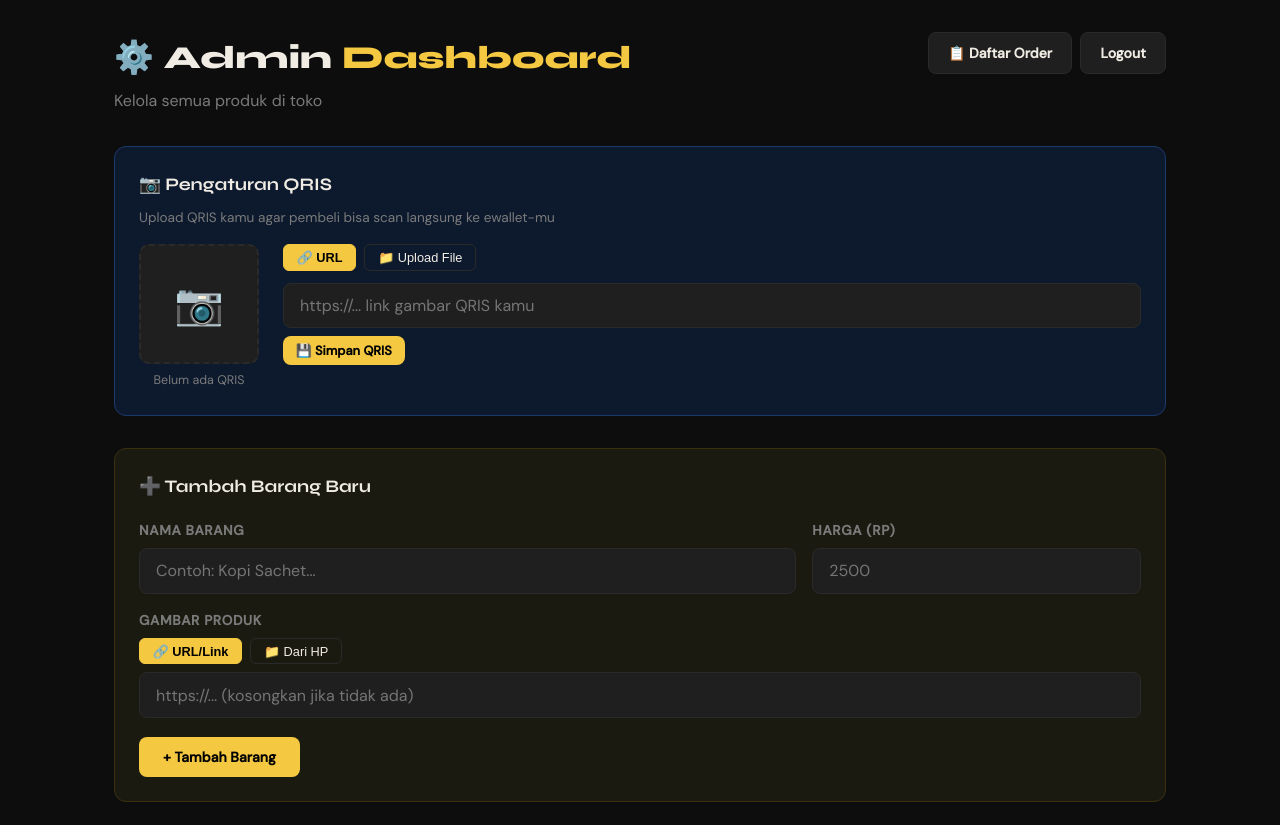
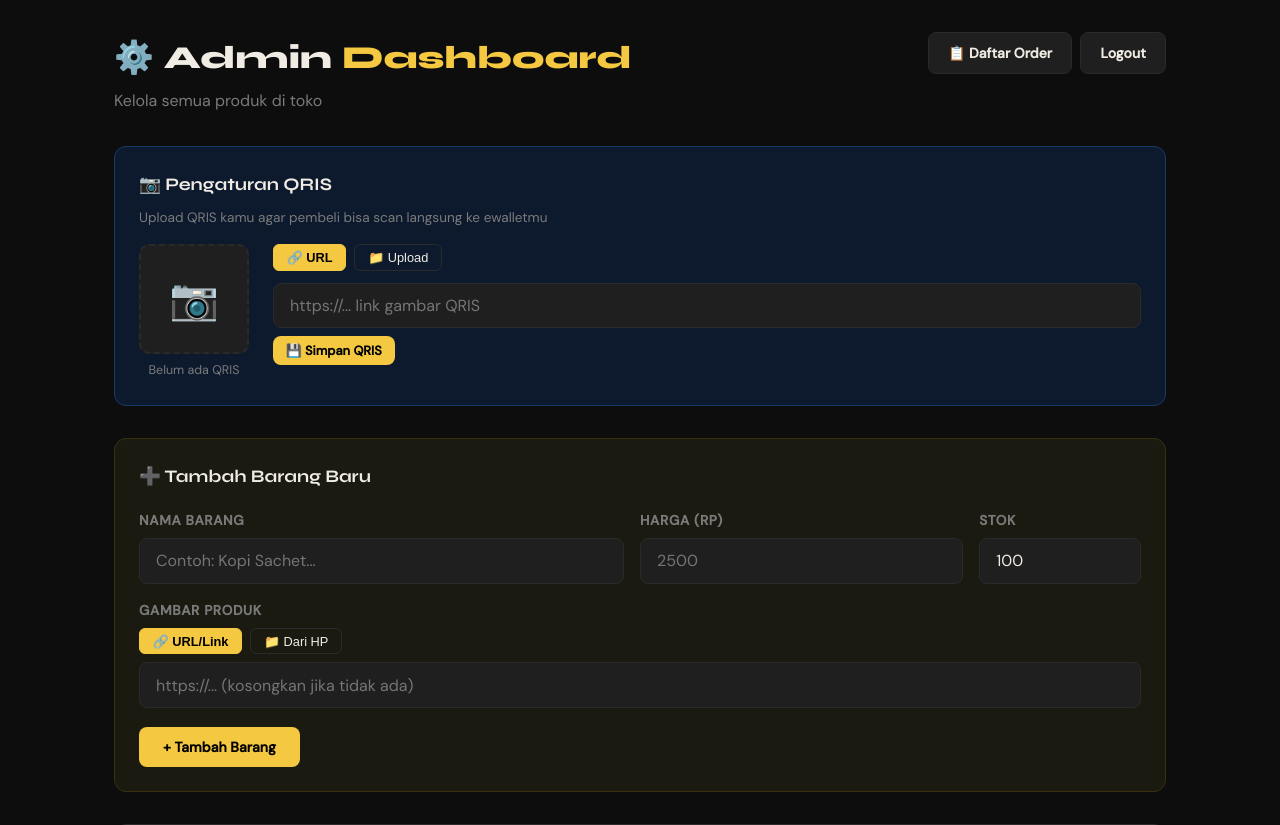
Before and after one commit to GabHub7/pystore, a Flask app: template templates/admin_dashboard.html in a window 1280 px wide. Shown: the part 64-889 px from the top of the page. Run offline with Flask 3, Linux system fonts and the light colour scheme; the template is opened without the code that fills it, so the values that code supplies are empty.

Commit message:
Update admin_dashboard.html

```diff
--- a/templates/admin_dashboard.html
+++ b/templates/admin_dashboard.html
@@ -12,38 +12,34 @@
   </div>
 </div>
 
-<!-- QRIS MANAGEMENT -->
+<!-- QRIS -->
 <div class="card" style="margin-bottom:2rem;background:#0d1a2e;border-color:#1a3a6e;">
   <h3 style="margin-bottom:0.5rem;">📷 Pengaturan QRIS</h3>
-  <p class="text-muted" style="font-size:0.85rem;margin-bottom:1rem;">Upload QRIS kamu agar pembeli bisa scan langsung ke ewallet-mu</p>
-
+  <p class="text-muted" style="font-size:0.85rem;margin-bottom:1rem;">Upload QRIS kamu agar pembeli bisa scan langsung ke ewalletmu</p>
   <div style="display:flex;gap:1.5rem;flex-wrap:wrap;align-items:flex-start;">
-    <!-- Preview QRIS -->
     <div style="flex-shrink:0;">
       {% if qris_url %}
-      <div style="background:#fff;padding:0.5rem;border-radius:10px;width:120px;height:120px;overflow:hidden;">
+      <div style="background:#fff;padding:0.5rem;border-radius:10px;width:110px;height:110px;overflow:hidden;">
         <img src="{{ qris_url }}" alt="QRIS" style="width:100%;height:100%;object-fit:contain;">
       </div>
       <p class="text-success" style="font-size:0.78rem;margin-top:0.4rem;text-align:center;">✅ QRIS Aktif</p>
       {% else %}
-      <div style="background:var(--surface2);border:2px dashed var(--border);border-radius:10px;width:120px;height:120px;display:flex;align-items:center;justify-content:center;">
+      <div style="background:var(--surface2);border:2px dashed var(--border);border-radius:10px;width:110px;height:110px;display:flex;align-items:center;justify-content:center;">
         <span style="font-size:2.5rem;">📷</span>
       </div>
       <p class="text-muted" style="font-size:0.78rem;margin-top:0.4rem;text-align:center;">Belum ada QRIS</p>
       {% endif %}
     </div>
-
-    <!-- Form upload QRIS -->
     <div style="flex:1;min-width:220px;">
       <form method="POST" action="/admin/set-qris" enctype="multipart/form-data">
         <div style="display:flex;gap:0.5rem;margin-bottom:0.75rem;">
-          <button type="button" onclick="setQrisMode('url')" id="qbtn-url"
+          <button type="button" onclick="setQMode('url')" id="qbtn-url"
             style="padding:0.3rem 0.8rem;border-radius:6px;border:1px solid var(--accent);background:var(--accent);color:#000;font-size:0.8rem;cursor:pointer;font-weight:700;">🔗 URL</button>
-          <button type="button" onclick="setQrisMode('file')" id="qbtn-file"
-            style="padding:0.3rem 0.8rem;border-radius:6px;border:1px solid var(--border);background:transparent;color:var(--text);font-size:0.8rem;cursor:pointer;">📁 Upload File</button>
+          <button type="button" onclick="setQMode('file')" id="qbtn-file"
+            style="padding:0.3rem 0.8rem;border-radius:6px;border:1px solid var(--border);background:transparent;color:var(--text);font-size:0.8rem;cursor:pointer;">📁 Upload</button>
         </div>
         <div id="qmode-url">
-          <input type="text" name="qris_url" placeholder="https://... link gambar QRIS kamu" style="margin-bottom:0.5rem;">
+          <input type="text" name="qris_url" placeholder="https://... link gambar QRIS" style="margin-bottom:0.5rem;">
         </div>
         <div id="qmode-file" style="display:none;">
           <input type="file" name="qris_file" accept="image/*"
@@ -59,14 +55,18 @@
 <div class="card" style="margin-bottom:2rem;background:#1a1a10;border-color:#3a3010;">
   <h3 style="margin-bottom:1.2rem;">➕ Tambah Barang Baru</h3>
   <form method="POST" action="/admin/tambah">
-    <div style="display:flex;gap:1rem;flex-wrap:wrap;align-items:flex-end;">
-      <div class="form-group" style="flex:2;min-width:160px;margin:0;">
+    <div style="display:flex;gap:1rem;flex-wrap:wrap;">
+      <div class="form-group" style="flex:3;min-width:160px;margin:0;">
         <label>Nama Barang</label>
         <input type="text" name="nama" placeholder="Contoh: Kopi Sachet..." required>
       </div>
-      <div class="form-group" style="flex:1;min-width:120px;margin:0;">
+      <div class="form-group" style="flex:2;min-width:110px;margin:0;">
         <label>Harga (Rp)</label>
         <input type="number" name="harga" placeholder="2500" min="0" required>
+      </div>
+      <div class="form-group" style="flex:1;min-width:90px;margin:0;">
+        <label>Stok</label>
+        <input type="number" name="stok" placeholder="100" min="0" value="100" required>
       </div>
     </div>
     <div class="form-group" style="margin-top:1rem;">
@@ -106,13 +106,21 @@
           {% if b.gambar %}
           <img src="{{ b.gambar }}" alt="{{ b.nama }}" style="width:100%;height:100%;object-fit:cover;"
             onerror="this.parentElement.innerHTML='<span style=font-size:1.8rem>🛍️</span>'">
-          {% else %}
-          <span style="font-size:1.8rem;">🛍️</span>
-          {% endif %}
+          {% else %}<span style="font-size:1.8rem;">🛍️</span>{% endif %}
         </div>
         <div style="flex:1;min-width:120px;">
           <p style="font-weight:700;font-size:0.95rem;">{{ b.nama }}</p>
           <p class="text-accent" style="font-weight:600;font-size:0.9rem;">Rp{{ "{:,}".format(b.harga) }}</p>
+          <p style="font-size:0.78rem;margin-top:2px;">
+            Stok:
+            {% if b.stok <= 5 %}
+            <span style="color:var(--danger);font-weight:700;">{{ b.stok }} (Hampir habis!)</span>
+            {% elif b.stok <= 20 %}
+            <span style="color:var(--warn);font-weight:700;">{{ b.stok }}</span>
+            {% else %}
+            <span class="text-muted">{{ b.stok }}</span>
+            {% endif %}
+          </p>
         </div>
         <div style="display:flex;gap:0.5rem;flex-shrink:0;">
           <a href="/admin/edit/{{ b.id }}" class="btn btn-secondary btn-sm">✏️ Edit</a>
@@ -126,7 +134,7 @@
 </div>
 
 <script>
-function setQrisMode(m) {
+function setQMode(m) {
   document.getElementById('qmode-url').style.display = m==='url'?'block':'none';
   document.getElementById('qmode-file').style.display = m==='file'?'block':'none';
   document.getElementById('qbtn-url').style.background = m==='url'?'var(--accent)':'transparent';
@@ -137,22 +145,22 @@ function setQrisMode(m) {
   document.getElementById('qbtn-file').style.borderColor = m==='file'?'var(--accent)':'var(--border)';
 }
 function setMode(m) {
-  var isUrl = m==='url';
-  document.getElementById('mode-url').style.display = isUrl?'block':'none';
-  document.getElementById('mode-lokal').style.display = isUrl?'none':'block';
-  document.getElementById('btn-url').style.background = isUrl?'var(--accent)':'transparent';
-  document.getElementById('btn-url').style.color = isUrl?'#000':'var(--text)';
-  document.getElementById('btn-url').style.borderColor = isUrl?'var(--accent)':'var(--border)';
-  document.getElementById('btn-lokal').style.background = isUrl?'transparent':'var(--accent)';
-  document.getElementById('btn-lokal').style.color = isUrl?'var(--text)':'#000';
-  document.getElementById('btn-lokal').style.borderColor = isUrl?'var(--border)':'var(--accent)';
+  var u = m==='url';
+  document.getElementById('mode-url').style.display = u?'block':'none';
+  document.getElementById('mode-lokal').style.display = u?'none':'block';
+  document.getElementById('btn-url').style.background = u?'var(--accent)':'transparent';
+  document.getElementById('btn-url').style.color = u?'#000':'var(--text)';
+  document.getElementById('btn-url').style.borderColor = u?'var(--accent)':'var(--border)';
+  document.getElementById('btn-lokal').style.background = u?'transparent':'var(--accent)';
+  document.getElementById('btn-lokal').style.color = u?'var(--text)':'#000';
+  document.getElementById('btn-lokal').style.borderColor = u?'var(--border)':'var(--accent)';
 }
 function syncGambar(url) {
   document.getElementById('gambar-tambah').value = url;
-  var prev = document.getElementById('preview-tambah');
+  var p = document.getElementById('preview-tambah');
   var img = document.getElementById('img-preview-tambah');
-  if (url) { img.src=url; prev.style.display='block'; img.onerror=function(){prev.style.display='none';}; }
-  else { prev.style.display='none'; }
+  if (url) { img.src=url; p.style.display='block'; img.onerror=function(){p.style.display='none';}; }
+  else { p.style.display='none'; }
 }
 function handleFile(input) {
   if (!input.files||!input.files[0]) return;
```
